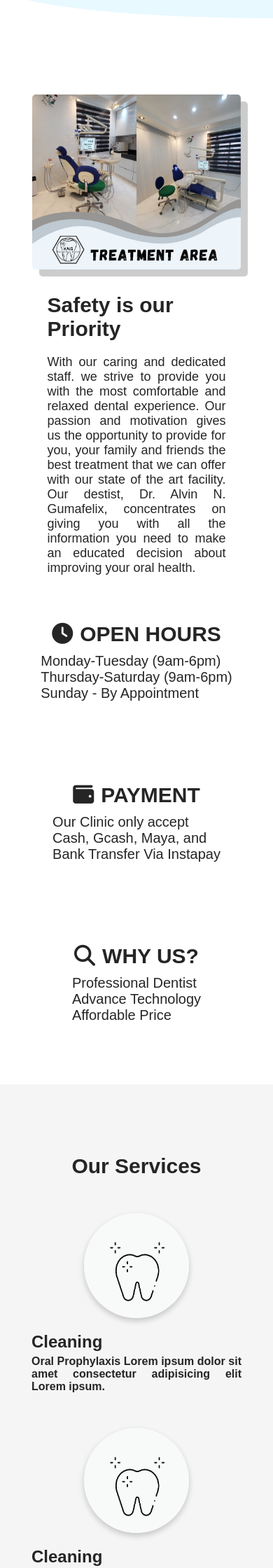
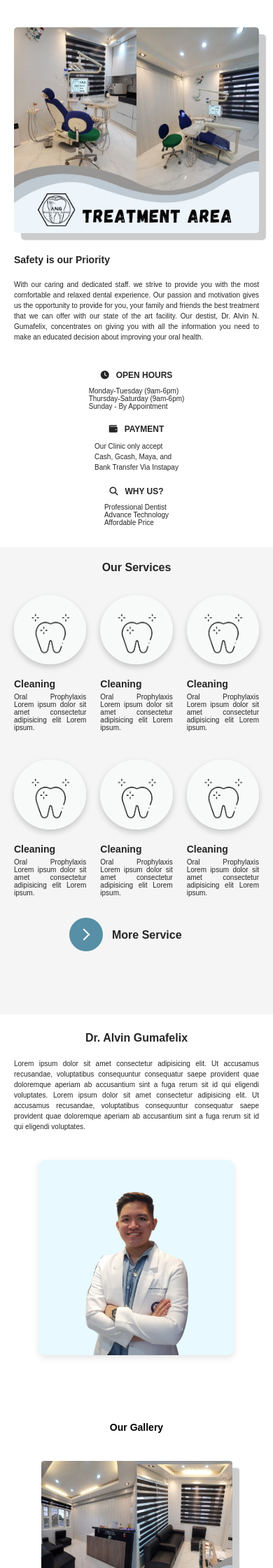
Before and after one commit to Feeder029/ANG, a PHP site: page / in a window 390 px wide; the page is wider, and only the part inside the window is pictured. Shown: the part 482-2722 px from the top of that part at 70% size. Run offline with PHP 8.4, Linux system fonts and the light colour scheme.

Commit message:
update responsive, except button
index.html responsive 480px, 320px view except button

```diff
--- a/Website/index/index.css
+++ b/Website/index/index.css
@@ -1,3 +1,4 @@
+
 *{
     scroll-behavior: smooth;
     padding: 0;
@@ -6,8 +7,11 @@
     list-style: none;
     text-decoration: none;
     font-family: sans-serif;
+
 }
-
+body {
+    overflow-x: hidden;
+  }
 :root{
     --black: #252525 ;
     --white: #fff;
@@ -16,6 +20,7 @@
     --background: #F7F7F7;
     --sidecolor: #E8F9FF;
     --fontcolor: #568fa6;
+
 }
 .nav{
     display: flex;
@@ -56,6 +61,9 @@ header{
     background-color: #fff;
     box-shadow: 0 4px 8px 0 rgba(0, 0, 0, 0.02);
 }
+#menu-icon{
+    display: none;
+   }
 .logo{
     display: flex;
     justify-content: center;
@@ -87,9 +95,10 @@ header{
   overflow: hidden;
   cursor: pointer;
   border: none;
+  z-index: -1;
 }
 .nav-right-content a:after{
-  content: " ";
+  content: '';
   width: 0%;
   height: 100%;
   background: var(--lightblue);
@@ -128,7 +137,7 @@ header{
 
 /* section home */
 .home{
-    height: 50vh;
+    height: 50%;
     width: 100%;
     background-color: var(--white);
     color: var(--black);
@@ -148,7 +157,7 @@ header{
     padding-top: 10%;
     padding-left:4vh;
     background-color: var(--sidecolor);
-    border-radius: 0% 100% 0% 100% / 89% 0% 100% 11% ;
+
 }
 .home-details h1{
     font-size: 50px;
@@ -212,14 +221,14 @@ header{
     justify-content: center;
     align-items: center;
     background-color: var(--sidecolor);
-    border-radius:  100% 0% 100% 0% / 0% 100% 11% 89% ;
+    /* border-radius:  100% 0% 100% 0% / 0% 100% 11% 89% ; */
 
 }
 .home-img img{
    height: 100%;
    width: 100%;
    object-fit: cover;
-   border-radius:  100% 0% 100% 0% / 0% 100% 11% 89% ;
+   /* border-radius:  100% 0% 100% 0% / 0% 100% 11% 89% ; */
 
 }
 
@@ -288,6 +297,7 @@ header{
     align-items: center;
     flex-wrap: wrap;
     width: 100%;
+    height: auto;
     gap: 80px;
     padding: 50px;
 }
@@ -463,54 +473,49 @@ header{
     color: #fff;
    }
 
-/* section dendist*/
-.dentist{
-    height: 100vh;
-    width: 100%;
+/* Dentist Section */
+.dentist {
     display: flex;
     flex-direction: row;
+    flex-wrap: wrap;
+    align-items: center;
+    justify-content: center;
+    padding: 50px 5vw;
+    gap: 40px;
+    background-color: var(--white);
   }
-.dentist-profile{
-    width: 50%;
-    height: 100%;
+
+  .dentist-details {
+    max-width: 600px;
+    padding: 20px;
+    color: var(--black);
+  }
+
+  .dentist-details h1 {
+    font-size: 32px;
+    margin-bottom: 20px;
+  }
+
+  .dentist-details p {
+    font-size: 18px;
+    line-height: 1.6;
+    text-align: justify;
+  }
+
+  .dentist-profile {
+    max-width: 600px;
     display: flex;
     justify-content: center;
     align-items: center;
-    flex-direction: column;
-    padding: 30px;
-    background-color: var(--white);
-}
-.dentist-profile h1{
-    font-size: 30px;
     padding: 20px;
   }
-.dentist-profile img{
+
+  .dentist-profile img {
+    max-width: 100%;
     height: auto;
-    width: 770px;
+    /* border-radius: 66% 34% 50% 50% / 65% 33% 67% 35%; */
     background-color: var(--sidecolor);
-    border-radius: 66% 34% 50% 50% / 65% 33% 67% 35% ;
-
-}
-
-.dentist-details{
-    display: flex;
-    flex-direction: column;
-    justify-content: center;
-    align-items: center;
-    width: 50%;
-    height: auto;
-    padding-left: 10%;
-    color: var(--black);
-    z-index: 2;
-}
-.dentist-details h1{
-    font-size: 30px;
-
-}
-.dentist-details p{
-    font-size: 18px;
-    padding: 2vh;
-    text-align: justify;
+    box-shadow: 0 4px 10px rgba(0, 0, 0, 0.1);
   }
 
 /* section gallery*/
@@ -520,15 +525,13 @@ header{
     display: flex;
     flex-direction: column;
     text-align: center;
-    background-color: var(--sidecolor);
-    border-radius:100% 0% 100% 0% / 10% 85% 15% 90% ;
-    padding: 90px 0 200px 0;
+    padding: 50px 0 50px 0;
     margin-bottom: 50px;
 }
 
 .gallery-details h1{
     font-size: 30px;
-    padding: 40px 0 20px 0;
+    padding: 20px 0 20px 0;
     text-align: center;
 }
 
@@ -541,6 +544,7 @@ header{
     box-shadow: 10px 10px 1px 0px #ccc ;
 }
 
+/* section contact*/
 .contact{
     height: auto;
     width: 100%;
@@ -572,6 +576,7 @@ header{
     padding: 0 20px;
     width: 35%;
     height: 350px;
+    background-color: #fff;
 
 }
 .contact-right h1{
@@ -646,6 +651,10 @@ footer{
 .text{
     padding: 5px 0 5px 0;
 }
+.text a{
+    text-decoration: none;
+    color: var(--white);
+  }
 .name{
     width: 50%;
 }
@@ -673,176 +682,483 @@ footer{
     height: 30px;
 }
 
-/* media screen */
-@media(max-width:1770px){
-    /* header section */
-    header{
-        padding: 5px 4%;
+/* LAPTOP SCREENS */
+@media(max-width: 1440px) {
+    header {
+        padding: 5px 3%;
     }
 
-    /* service section */
-    .service-box-container{
-        padding: 0 20vh 0 20vh;
+    .service-box-container {
+        padding: 0 10vh;
     }
 
+    .dentist-profile img {
+        width: 600px;
     }
-@media(max-width:1370px){
 
-    /* service section */
-    .service-box-container{
-        padding: 0 20vh 0 20pvh;
+    .gallery-img img {
+        width: 30%;
+        height: auto;
       }
 }
-@media(max-width:1150px){
 
-    /* service section */
-    .service-box-container{
-        padding: 0 5vh 0 5vh;
+/* TABLETS */
+@media(max-width: 1024px) {
+    .home-content {
+        flex-direction: column;
     }
-     /* service dentist */
-    .dentist-profile img{
-        width: 600px;
 
+    .home-details,
+    .home-img {
+        width: 100%;
+        height: auto;
+        text-align: center;
+    }
+
+    .home-details {
+        padding-left: 0;
+        padding-top: 5vh;
+        align-items: center;
+    }
+
+    .about-details {
+        flex-direction: column;
+        padding-top: 0;
+    }
+
+    .about-details-left,
+    .about-details-right {
+        width: 100%;
+        justify-content: center;
+        padding: 4vh 5vh;
+    }
+
+    .service-box-container {
+        padding: 0 5vh;
+        gap: 30px;
+    }
+
+    .dentist {
+        flex-direction: column;
+    }
+
+    .dentist-profile,
+    .dentist-details {
+        width: 100%;
+        padding: 5vh 5vh;
+    }
+
+    .contact-container {
+        flex-direction: column;
+        padding: 5vh 5vh;
+    }
+
+    .contact-right {
+        padding: 20px;
+        height: auto;
+        width: 100%;
+      }
+
+    footer .main-content {
+        flex-direction: column;
+        gap: 20px;
     }
 }
+
 @media(max-width:950px){
-    /* header  */
     #menu-icon{
      display: block;
     }
     .nav{
-    position: absolute;
-    width: 100%;
-    height: 100vh;
+     position: fixed;
+     width: 250px;
+    height: 40%;
      padding: 100px 50px;
      top: 0;
-    right: 0;
-    left: 100%;
+     right: -100%;
      bottom: 0;
+
      display: flex;
      flex-direction:column ;
      backdrop-filter: blur(32px);
      transition: all .6s ease-in-out;
+
     }
 
     .nav a{
      display: block;
      padding: 0;
-    margin: 0 0 25px 0;
-    font-size: 1.7rem;
+     margin: 0 0 20px 0;
+     font-size: 20px;
     }
 
     .nav.open{
-    left: 0;
+     right: 0;
+    }
+ }
+
+/* MOBILE DEVICES */
+@media(max-width: 768px) {
+    .nav {
+        right: -100%; /* Keep the menu hidden */
+    }
+
+    .logo img {
+        width: 50px;
+    }
+
+    .home-details h1 {
+        font-size: 28px;
+    }
+
+    .home-details h2 {
+        font-size: 18px;
+        padding-bottom: 40px;
+    }
+
+    .about-details-left img {
+        width: 100%;
+        height: auto;
+    }
+
+    .about-details-right h1,
+    .services-details h1,
+    .dentist-profile h1,
+    .dentist-details h1,
+    .gallery-details h1,
+    .contact-right h1,
+    .footer .box h2 {
+        font-size: 20px;
+    }
+
+    .about-details-right p,
+    .dentist-details p,
+    .contact-right p {
+        font-size: 14px;
+    }
+
+    .service-box {
+        width: 100%;
+    }
+
+    .service-box-details h1 {
+        font-size: 18px;
+    }
+
+    .service-box-details h2 {
+        font-size: 14px;
+    }
+
+    .gallery-img img {
+        width: 70%;
+        height: auto;
     }
 
 
-   /* service section */
-   .service-box-container{
-    padding: 0 5vh 0px 5vh;
+    .contact-right {
+        padding: 20px;
     }
-    /* about section */
-    .about-details{
+
+
+    .btn button {
+        width: 80%;
+    }
+
+    .place i {
+        font-size: 20px;
+    }
+}
+
+@media (max-width: 740px) {
+    .contact-left iframe {
+        width: 400px;
+    }
+}
+/* SMALL DEVICES */
+@media (max-width: 480px) {
+    html, body {
+      max-width: 100%;
+      overflow-x: hidden;
+    }
+
+    .home-content,
+    .about-details,
+    .service-box-container,
+    .dentist,
+    .contact-container,
+    .main-content {
+      flex-direction: column;
+      padding: 0 10px;
+    }
+
+    .home-details,
+    .home-img,
+    .about-details-left,
+    .about-details-right,
+    .dentist-details,
+    .dentist-profile,
+    .contact-left,
+    .contact-right {
+      width: 100% !important;
+
+    }
+
+    .home-details h1 {
+      font-size: 18px;
+    }
+
+    .home-details h2 {
+      font-size: 12px;
+      padding-bottom: 20px;
+    }
+
+    .home-img img {
+      width: 100%;
+      height: auto;
+      object-fit: cover;
+    }
+
+
+    .about-details-left{
+        padding: 40px 10px 20px 10px;
+    }
+    .about-details-left img {
+      width: 100%;
+      height: auto;
+    }
+    .about-details-right{
+        padding: 10px;
+    }
+    .about-details-right h1{
+        font-size: 14px;
+    }
+    .about-details-right p{
+        font-size: 10px;
+    }
+    .about-container-details{
+        gap:20px ;
+        padding: 30px;
         flex-direction: column;
     }
-    .about-details-left{
-    justify-content: center;
+    .about-box-details{
+        height: auto;
+        width: auto;
+    }
+    .about-box-details h1{
+        font-size: 12px;
+    }
+    .about-box-details p{
+        font-size: 10px;
+    }
+    .about-box-details li{
+        font-size: 10px;
+    }
+    .about-box-details i{
+        font-size: 12px;
+    }
+
+    .service-box {
+      width: 90%;
+      margin: 10px auto;
+    }
+    .services-details h1{
+        font-size: 16px;
+        padding-top: 20px;
+        padding-bottom: 0;
+    }
+    .service-box-details h1{
+        font-size: 14px;
+    }
+    .service-box-details h2{
+        font-size: 10px;
+        font-weight: 500;
+    }
+    .service-box-container{
+        flex-direction: row;
+        gap: 20px;
+        padding: 20px;
+    }
+    .service-box{
+        width: auto;
+        height: auto;
+    }
+    .service-circle img{
         width: 100%;
+        height: 100%;
     }
-    .about-details-right{
-   padding: 0 10vh 0 10vh;
+
+
+    .gallery-details h1{
+        font-size: 14px;
+    }
+    .gallery-img{
+        margin: 0;
+        padding: 0;
+        gap: 0;
+    }
+    .gallery-img img {
+      width: 70%;
+      height: auto;
+    }
+
+    .contact-right h1 {
+        font-size: 14px;
+      }
+      .contact-right p{
+        font-size: 10px;
+      }
+    .contact-left iframe {
+
+        height: 200px;
+        width: auto;
+    }
+    .btn button{
+        font-size: 10px;
+        width: 40%;
+    }
+
+    /* Footer */
+    footer {
+        padding: 20px 0;
+      }
+
+      .footer-content {
+        text-align: center;
+      }
+
+      .footer-content p {
+        font-size: 10px;
+      }
+
+      /* General Text */
+      h1, h2, h3 {
+        font-size: 16px;
+      }
+    .left h2{
+      font-size: 16px;
+    }
+    .center h2{
+      font-size: 16px;
+    }
+    .right h2{
+      font-size: 16px;
+    }
+    .text{
+      font-size: 10px;
+    }
+      p {
+        font-size: 10px;
+        line-height: 1.5;
+      }
+
+      /* Button and Links */
+      button, a {
+        font-size: 10px;
+      }
+
+      /* No horizontal scrolling */
+      html, body {
+        overflow-x: hidden;
+      }
+
+      /* Dentist Section */
+    .dentist {
+        flex-direction: column;
+        padding: 15px 10px;
+        gap: 20px;
+      }
+
+      .dentist-details {
+        padding: 10px;
+      }
+
+      .dentist-details h1 {
+        font-size: 16px;
+        text-align: center;
+      }
+
+      .dentist-details p {
+        font-size: 10px;
+        line-height: 1.5;
+      }
+
+      .dentist-profile {
+        padding: 10px;
         width: 100%;
       }
 
-      /* contact section */
-      .contact-container{
-        flex-direction: column;
-        padding: 0 10vh 0 10vh;
-    }
-    .contact-right{
+      .dentist-profile img {
         width: 100%;
+        max-width: 280px;
+        height: auto;
+        border-radius: 10px;
       }
 
-    /* section dendist*/
-    .dentist{
+      .nav{
+        width: 100%;
+        height: 100%;
+      }
+      .logo{
+        font-size: 10px;
+      }
+
+  }
+
+
+
+  @media (max-width: 320px) {
+
+    .container {
+      padding: 0 10px;
+    }
+
+    .navbar {
+      flex-direction: column;
+      text-align: center;
+    }
+
+    /* Navbar links */
+    .navbar ul {
       flex-direction: column;
     }
-    .dentist-details{
-        width: 100%;
-        padding: 10vh 10vh 0 10vh;
-    }
-    .dentist-profile{
-        width: 100%;
+
+    .navbar ul li {
+      margin: 10px 0;
     }
 
-    /* footer*/
-    .main-content{
-        flex-direction: column;
-        gap: 20px;
-    }
+    /* Logo */
+    .logo {
+      max-width: 150px;
+      margin-bottom: 10px;
     }
 
-@media(max-width:920px){
-    section{
-        grid-template-columns: 1fr;
-        height: auto;
+
+    /* Sections with images */
+    .section {
+      padding: 20px 0;
     }
 
-      /* contact section */
-      .contact-left iframe{
-        width: 400px;
-     }
-     .contact-right {
-      width: 400px;
+
+
+    /* Services Section */
+    .services .service {
+      padding: 10px;
     }
 
-    /* home section */
-   .home-img{
-    display: none;
-   }
-   .home-details{
-    width: 100%;
-   }
-   .home-details h1{
-    font-size: 40px;
-   }
-   .home-details h2{
-    font-size: 22px;
-    padding-bottom: 60px;
-   }
-}
-
-@media(max-width:570px){
-    section{
-        height: 100vh;
-    }
-    /* service section */
-    .service-box-container{
-        align-items: center;
-        flex-direction: column;
-        padding: 0 5vh 5vh 5vh;
-    }
-
-       /* about section */
-    .about-details-right{
-        padding: 0 4vh 0 4vh;
-        width: 100%;
-     }
-     /* service dentist */
-    .dentist-profile img{
-        width: 420px;
-    }
-    .dentist-details{
-        padding: 10vh 4vh 0 4vh;
-    }
-
-    /* home section */
-
-   .home-details h1{
-    font-size: 26px;
-   }
-   .home-details h2{
+    .service h3 {
       font-size: 16px;
     }
 
+    .service p {
+      font-size: 10px;
+      line-height: 1.4;
     }
+
+
+
+
+    .btn button{
+        font-size: 10px;
+        width: 30%;
+    }
+  }
--- a/Website/index/index.html
+++ b/Website/index/index.html
@@ -228,19 +228,19 @@
                     <div class="content">
                         <div class="place">
                             <span><a href=""><i class='bx bxs-phone-call'></i></a></span>
-                            <span class="text">0915-755-6527</span>
+                            <span class="text"><a href="">0915-755-6527</a></span>
                         </div>
                         <div class="place">
                             <span><a href=""><i class='bx bxl-gmail' ></i></a></i></span>
-                            <span class="text">angdentalcarecenter@gmail.com</span>
+                            <span class="text"><a href="">angdentalcarecenter@gmail.com</a></span>
                         </div>
                         <div class="place">
                             <span><a href=""><i class='bx bxl-facebook-square' ></i></a></span>
-                            <span class="text">A.N.G Dental Care Center</span>
+                            <span class="text"><a href="">A.N.G Dental Care Center</a></span>
                         </div>
                         <div class="place">
                             <span><a href=""><i class='bx bxs-map' ></i></a></span>
-                            <span class="text">2nd Floor, 07 M. Villarica Rd Prenza 2 Marilao Bulacan</span>
+                            <span class="text"><a href="">2nd Floor, 07 M. Villarica Rd Prenza 2 Marilao Bulacan</a></span>
                         </div>
                     </div>
             </div>
```
Lines whose indentation alone changed are shown as unchanged.
